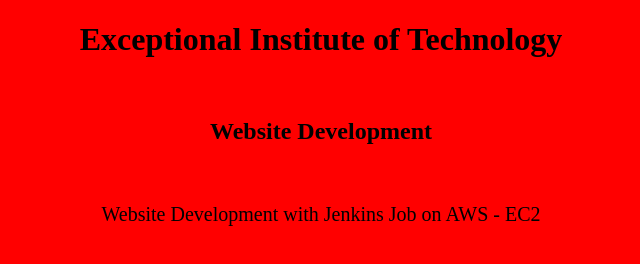
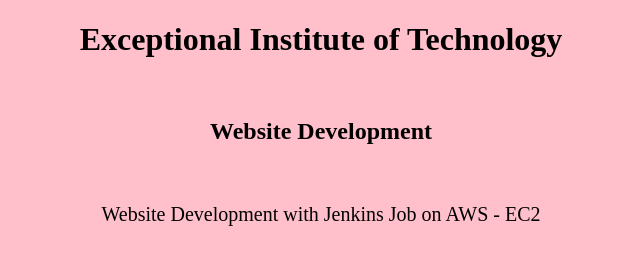
Before and after one commit to Sidchaudhry/webapp, a plain HTML site: page index.html in a window 1280 px wide. Shown: the whole page, without its empty margins (319-959 px from the left). Drawn offline with Linux system fonts and the light colour scheme.

Commit message:
Update index.html

```diff
--- a/index.html
+++ b/index.html
@@ -1 +1 @@
-<!DOCTYPE html> <html lang="en"> <head>    <meta charset="UTF-8">    <meta http-equiv="X-UA-Compatible"     content="IE=edge">    <meta name="viewport" content=    "width=device-width, initial-scale=1.0">    <style>        body{            background-color: red;        }        h1{           text-align: center;        }                h2{            text-align: center;        } p{    text-align: center;    font-size: 20px; }    </style>    <title>geeksforgeeks</title> </head>     <body>    <h1>Exceptional Institute of Technology</h1>    <br>   <h2> Website Development </h2>   <br>   <p> Website Development with Jenkins Job on AWS - EC2</p> </body> </html>
+<!DOCTYPE html> <html lang="en"> <head>    <meta charset="UTF-8">    <meta http-equiv="X-UA-Compatible"     content="IE=edge">    <meta name="viewport" content=    "width=device-width, initial-scale=1.0">    <style>        body{            background-color: pink;        }        h1{           text-align: center;        }                h2{            text-align: center;        } p{    text-align: center;    font-size: 20px; }    </style>    <title>geeksforgeeks</title> </head>     <body>    <h1>Exceptional Institute of Technology</h1>    <br>   <h2> Website Development </h2>   <br>   <p> Website Development with Jenkins Job on AWS - EC2</p> </body> </html>
```
